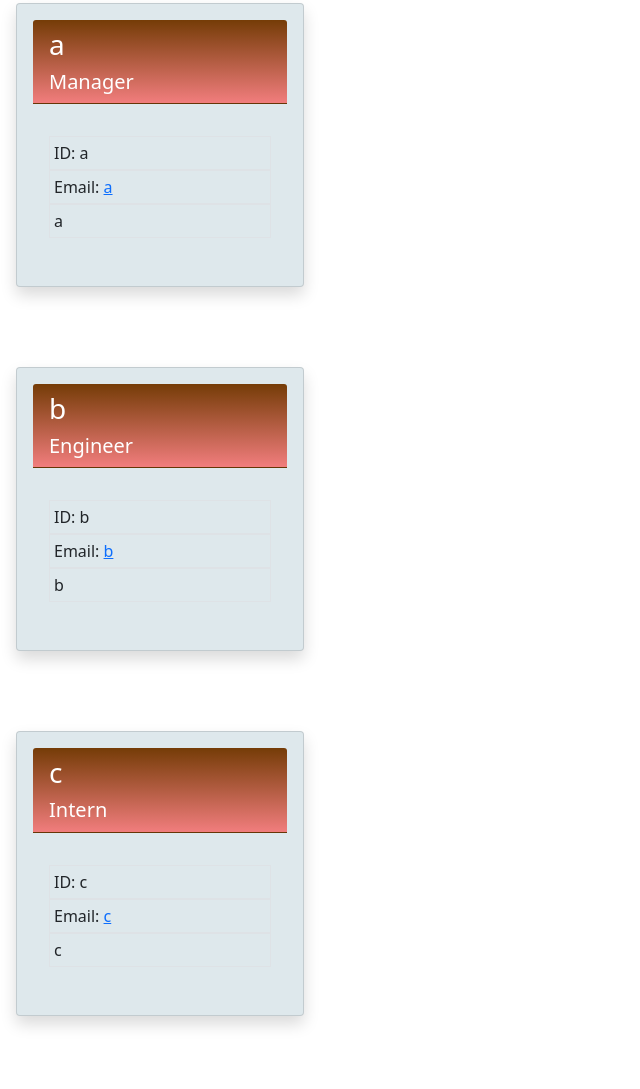
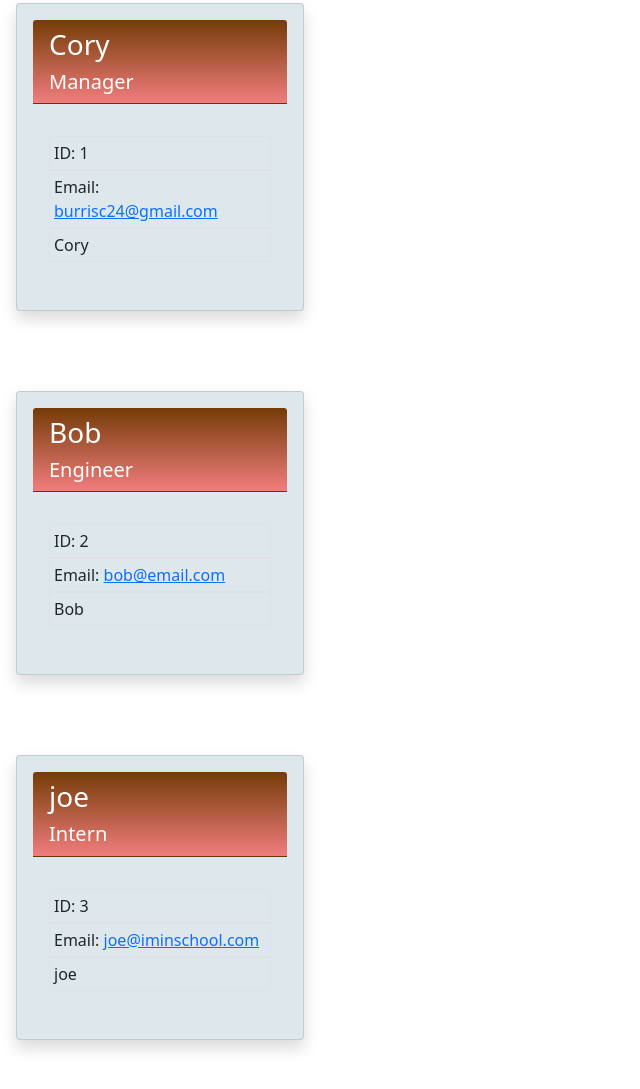
Before and after one commit to LeMonSma/teamTracker, a website: page dist/index.html in a window 1280 px wide. Shown: the part 133-1222 px from the top of the page, without its empty margins (0-640 px from the left). Drawn offline with nearby package versions, Linux system fonts and the light colour scheme.

Commit message:
readme updated

```diff
--- a/dist/index.html
+++ b/dist/index.html
@@ -21,20 +21,20 @@
 
     <div class="col p-3">
         <div class="card mb-3 shadow p-3 mb-5 rounded" style="max-width: 18rem; background-color:#dee8ec;">
-            <div class="card-header h3 text-white bg-primary" style="background: linear-gradient(#753c07, #f17d7d)"> a
+            <div class="card-header h3 text-white bg-primary" style="background: linear-gradient(#753c07, #f17d7d)"> Cory
             <br>
             <span class="h5"> Manager </span>
             </div>
                 <div class="card-body">
                 <p class="card-text">
                   <div class="border p-1">
-                    ID: a
+                    ID: 1
                   </div>
                   <div class="border p-1">
-                    Email: <a href=mailto:a> a </a>
+                    Email: <a href=mailto:burrisc24@gmail.com> burrisc24@gmail.com </a>
                   </div>
                   <div class="border p-1">
-                    a
+                    Cory
                   </div>
                 </p>
                 </div>
@@ -43,20 +43,20 @@
 
     <div class="col p-3">
         <div class="card mb-3 shadow p-3 mb-5 rounded" style="max-width: 18rem; background-color:#dee8ec;">
-            <div class="card-header h3 text-white bg-primary" style="background: linear-gradient(#753c07, #f17d7d)"> b
+            <div class="card-header h3 text-white bg-primary" style="background: linear-gradient(#753c07, #f17d7d)"> Bob
             <br>
             <span class="h5"> Engineer </span>
             </div>
                 <div class="card-body">
                 <p class="card-text">
                   <div class="border p-1">
-                    ID: b
+                    ID: 2
                   </div>
                   <div class="border p-1">
-                    Email: <a href=mailto:b> b </a>
+                    Email: <a href=mailto:bob@email.com> bob@email.com </a>
                   </div>
                   <div class="border p-1">
-                    b
+                    Bob
                   </div>
                 </p>
                 </div>
@@ -65,20 +65,20 @@
 
     <div class="col p-3">
         <div class="card mb-3 shadow p-3 mb-5 rounded" style="max-width: 18rem; background-color:#dee8ec;">
-            <div class="card-header h3 text-white bg-primary" style="background: linear-gradient(#753c07, #f17d7d)"> c
+            <div class="card-header h3 text-white bg-primary" style="background: linear-gradient(#753c07, #f17d7d)"> joe
             <br>
             <span class="h5"> Intern </span>
             </div>
                 <div class="card-body">
                 <p class="card-text">
                   <div class="border p-1">
-                    ID: c
+                    ID: 3
                   </div>
                   <div class="border p-1">
-                    Email: <a href=mailto:c> c </a>
+                    Email: <a href=mailto:joe@iminschool.com> joe@iminschool.com </a>
                   </div>
                   <div class="border p-1">
-                    c
+                    joe
                   </div>
                 </p>
                 </div>
```
Also changed, not shown: README.md.
